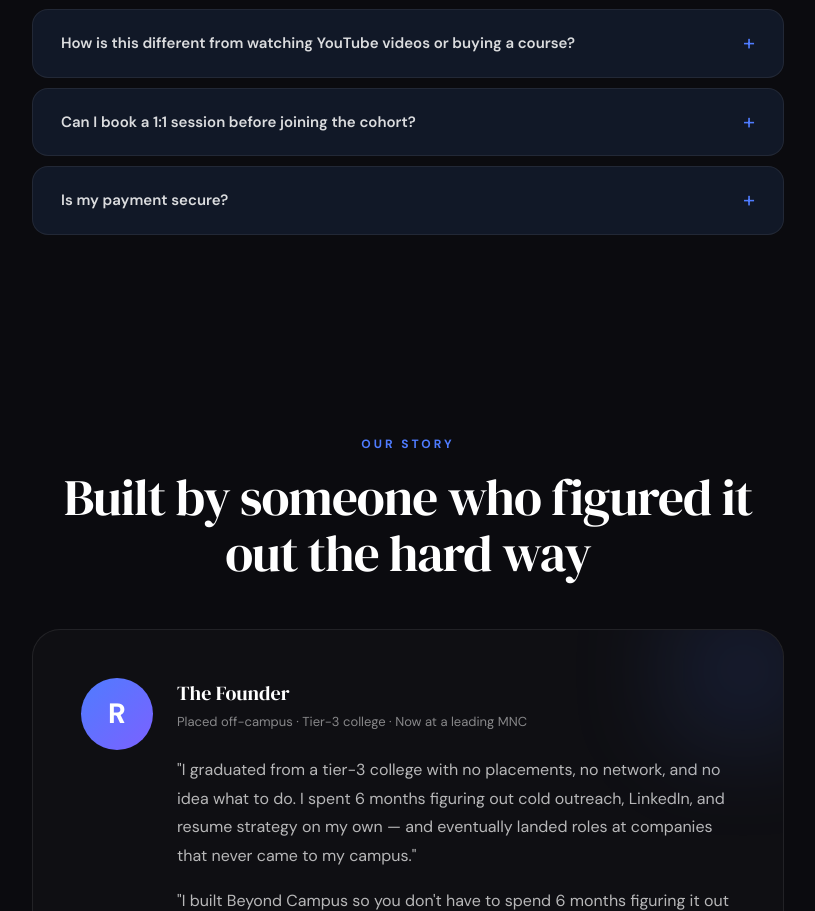
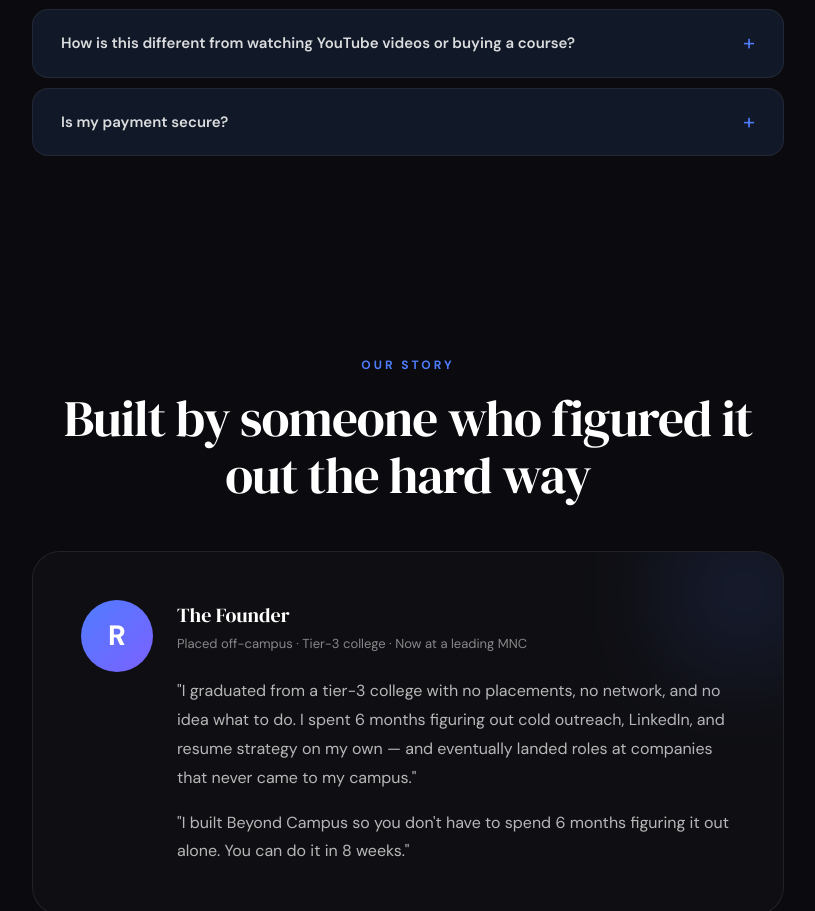
Before and after one commit to aanirudh28/beyond-campus, a Next.js app: page / in a window 1280 px wide. Shown: the part 6654-7565 px from the top of the page, without its empty margins (232-1047 px from the left). Built offline with nearby package versions, Linux system fonts and the light colour scheme.

Commit message:
remove 1:1 booking FAQ question

```diff
--- a/app/page.tsx
+++ b/app/page.tsx
@@ -20,8 +20,7 @@ export default function Home() {
     { q: 'How long will it take to see results?', a: 'Most students see their first meaningful result — a reply to a cold email, a LinkedIn connection with a hiring manager, or a referral introduction — within the first 2 weeks. By week 4, most students have at least one interview conversation in progress. The full transformation — from stuck to placed — typically takes 30 days of consistent execution.' },
     { q: 'What happens immediately after I pay?', a: "You'll receive a confirmation email within 2 minutes with your login details for the student dashboard. For the cohort, you'll also get added to the private WhatsApp group where onboarding starts immediately." },
     { q: 'How is this different from watching YouTube videos or buying a course?', a: "Three things: personalization, accountability, and referrals. We review YOUR resume, build YOUR target list, and introduce YOU to people at your target companies. No YouTube video does that." },
-    { q: 'Can I book a 1:1 session before joining the cohort?', a: "Absolutely — that's what most students do. Book a ₹299 session first, see how it goes, then decide on the cohort. No pressure at all." },
-    { q: 'Is my payment secure?', a: "Yes — payments are processed by Razorpay, India's most trusted payment gateway. We never store your card details." },
+{ q: 'Is my payment secure?', a: "Yes — payments are processed by Razorpay, India's most trusted payment gateway. We never store your card details." },
   ]
 
   useEffect(() => {
```
